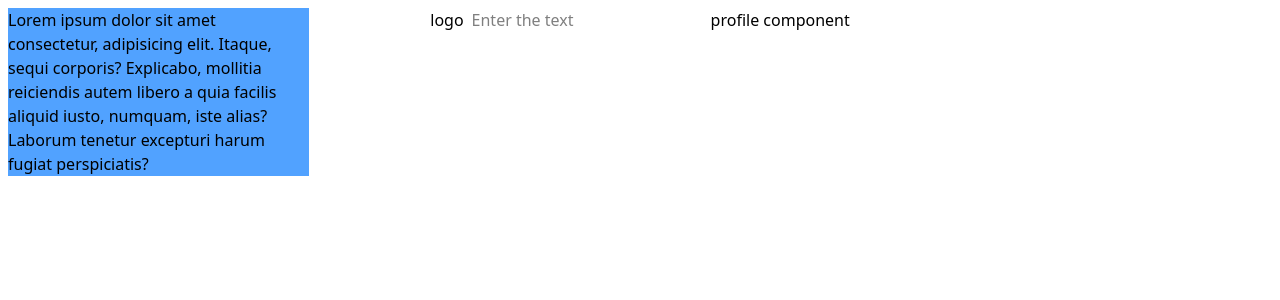
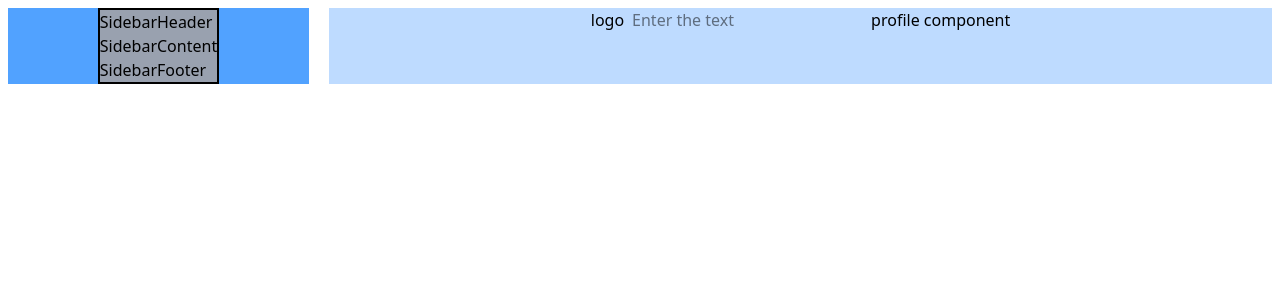
Before and after one commit to mouiz-youb/Mini-Dashboard, a React (Vite) app: page / in a window 1280 px wide. Shown: the top 300 px of the page. Built offline with nearby package versions, Linux system fonts and the light colour scheme.

Commit message:
fixe the problem of the logic of the responsive layout for the dashboard

```diff
--- a/src/App.tsx
+++ b/src/App.tsx
@@ -12,8 +12,8 @@ function App() {
       <div
         className={
           !click
-            ? `col-start-1 col-end-5 row-start-1 row-end-1 `
-            : `col-start-1 col-end-5 row-start-1 row-end-1   bg-red-200`
+            ? `col-start-1 col-end-5 row-start-1 row-end-1 md:col-start-2 md:col-end-5 md:row-start-1 md:row-end-1 bg-blue-200`
+            : `col-start-2 col-end-5 row-start-1 row-end-1 md:col-start-1 md:col-end-5 md:row-start-1 md:row-end-1 bg-blue-200 `
         }
       >
         <Routes>
@@ -27,3 +27,8 @@ function App() {
 export default App;
 // `col-start-1 col-end-5 row-start-1 row-end-1 bg-red-200`
 // `gap-5 border-2  col-start-2 col-end-5 row-start-1 row-end-1 bg-blue-200 `
+// {
+//   !click
+//     ? `col-start-1 col-end-5 row-start-1 row-end-1 `
+//     : `col-start-1 col-end-5 row-start-1 row-end-1   bg-red-200`
+// }
--- a/src/components/SidebarC.tsx
+++ b/src/components/SidebarC.tsx
@@ -1,14 +1,13 @@
 import React from "react";
-
+import SidebarHeader from "./SidebarHeader";
+import SidebarContent from "./SidebarContent";
+import SidebarFooter from "./SidebarFooter";
 function SidebarC() {
   return (
-    <div>
-      <h1>
-        Lorem ipsum dolor sit amet consectetur, adipisicing elit. Itaque, sequi
-        corporis? Explicabo, mollitia reiciendis autem libero a quia facilis
-        aliquid iusto, numquam, iste alias? Laborum tenetur excepturi harum
-        fugiat perspiciatis?
-      </h1>
+    <div className="bg-gray-400 grid-rows-10 grid-col-1 gap-2 border-2 ">
+      <SidebarHeader />
+      <SidebarContent />
+      <SidebarFooter />
     </div>
   );
 }
--- /dev/null
+++ b/src/components/SidebarContent.tsx
@@ -0,0 +1,11 @@
+import React from "react";
+
+function SidebarContent() {
+  return (
+    <div>
+      <h1>SidebarContent</h1>
+    </div>
+  );
+}
+
+export default SidebarContent;
--- /dev/null
+++ b/src/components/SidebarFooter.tsx
@@ -0,0 +1,11 @@
+import React from "react";
+
+function SidebarFooter() {
+  return (
+    <div>
+      <h1>SidebarFooter</h1>
+    </div>
+  );
+}
+
+export default SidebarFooter;
--- /dev/null
+++ b/src/components/SidebarHeader.tsx
@@ -0,0 +1,11 @@
+import React from "react";
+
+function SidebarHeader() {
+  return (
+    <div>
+      <h1>SidebarHeader</h1>
+    </div>
+  );
+}
+
+export default SidebarHeader;
```
